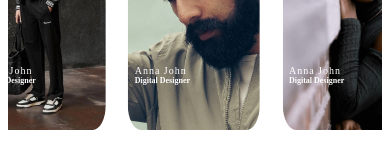
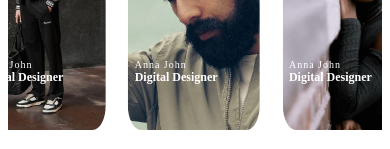
Before and after one commit to jayadev05/Dribble-UI-Clone, a plain HTML site: page index.html in a window 390 px wide. Shown: the part 695-844 px from the top of the page. Drawn offline with nearby package versions, Linux system fonts and the light colour scheme; a web font is replaced by a local one.

Commit message:
Update main.css

```diff
--- a/styles/main.css
+++ b/styles/main.css
@@ -106,7 +106,7 @@
 }
 #img-overlay h3:nth-child(2) {
   color: white;
-  font-size: clamp(8px,1.1vw,18px);
+  font-size: clamp(12px,1.1vw,18px);
   font-family: Mona sans;
 }
 
```
